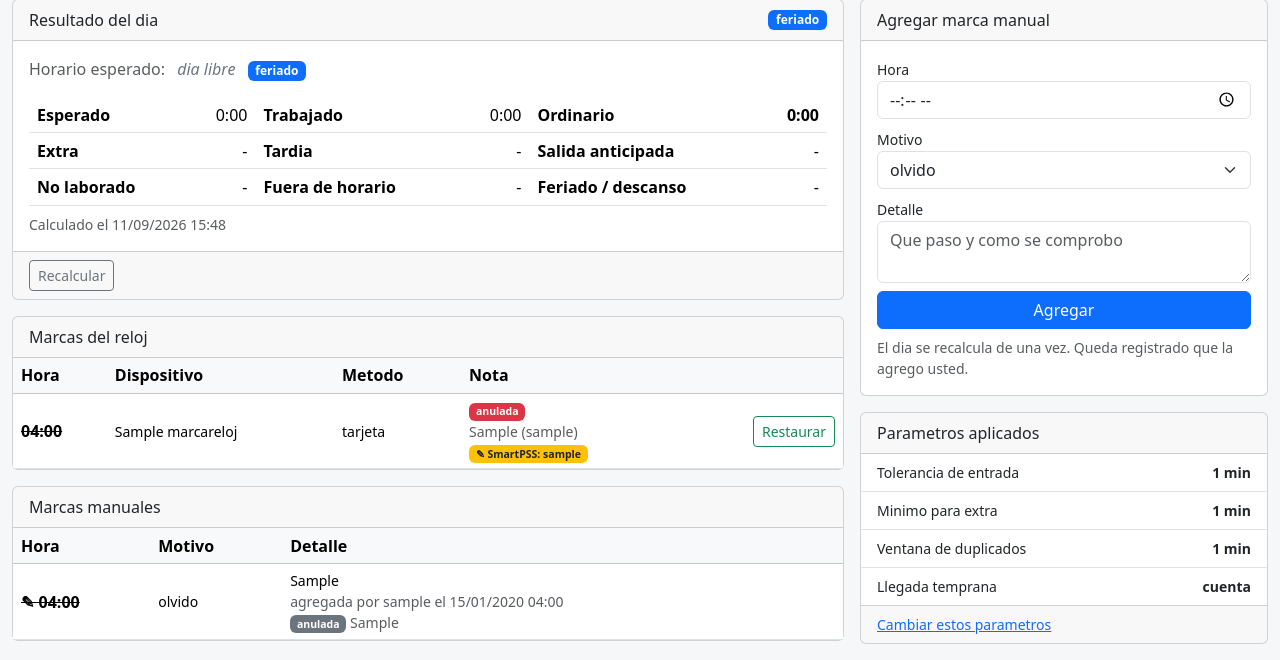
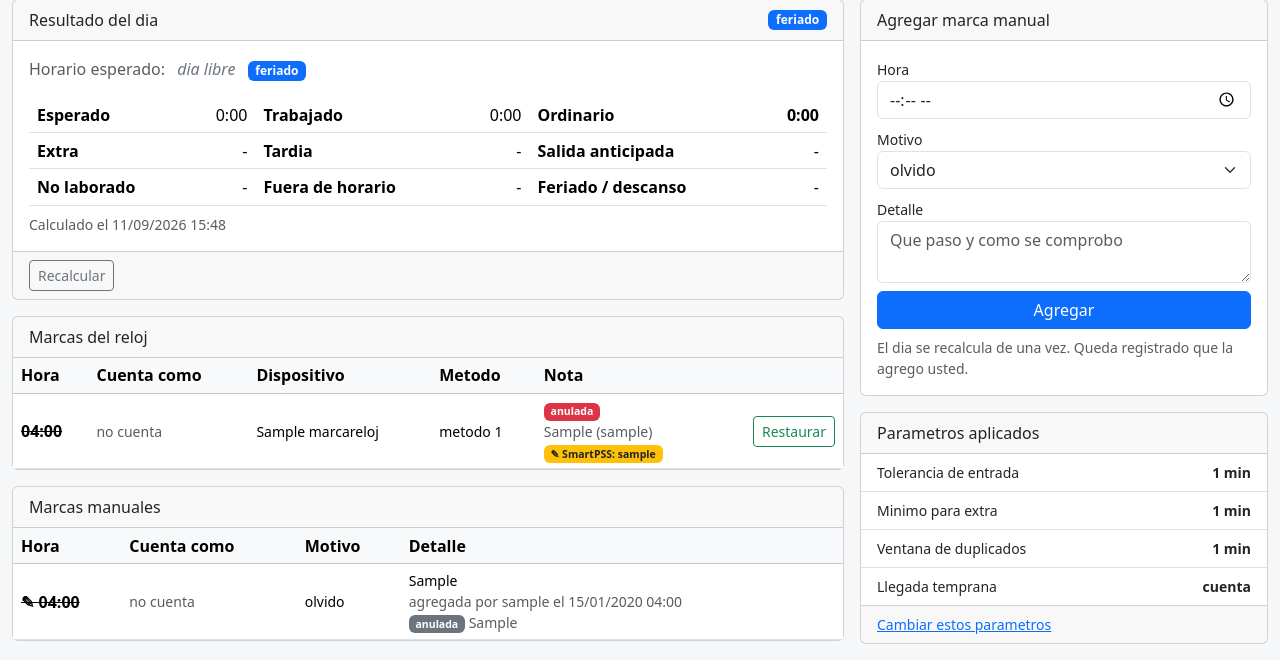
Before and after one commit to ITCRC1/MarcasReloj, a Django app: a page that uses servidor/templates/marcas/dia.html in a window 1280 px wide. Shown: the part 142-802 px from the top of the page. Run offline with Django 5.2, Linux system fonts and the light colour scheme; a user stored in the database is signed in; data comes from the database, SQL or seed files in the repository; tables that the repository leaves empty hold one stand-in row (values such as "Sample post"); some libraries are stand-ins or nearby versions.

Commit message:
Mostrar si cada marca cuenta como entrada o como salida
La primera marca real confirmo que AttendanceState llega siempre en 0: el
reloj no distingue entrada de salida. El motor ya las emparejaba por
posicion, pero la pantalla no lo mostraba, asi que no habia forma de ver
por que un dia salio inconsistente.

Ahora el resultado guarda el papel de cada marca y la pantalla del dia lo
muestra, con la entrada que quedo sin salida senalada en rojo.

Ademas, lo que el reloj escribe en DeviceIPAddress no es una IP sino el
numero de serie (BA00C34PAJ426F2), y los nombres que le puse a
AttendanceMethod eran adivinados. Se muestra el numero hasta confirmar
que significa cada uno.

```diff
--- a/servidor/apps/marcas/models.py
+++ b/servidor/apps/marcas/models.py
@@ -38,7 +38,12 @@ class MarcaReloj(models.Model):
     fecha_local = models.DateField("fecha local", db_index=True)
 
     method = models.IntegerField("metodo", default=0)
-    device_ip = models.CharField("IP del dispositivo", max_length=20, blank=True, default="")
+    device_ip = models.CharField(
+        "serie del dispositivo", max_length=20, blank=True, default="",
+        help_text="SmartPSS llama IP a esta columna, pero el reloj escribe su "
+                  "numero de serie (BA00C34PAJ426F2). Se conserva el nombre del "
+                  "campo porque es el de la tabla de SmartPSS.",
+    )
     device_name = models.CharField("dispositivo", max_length=50, blank=True)
     handler = models.CharField(
         "modificada en SmartPSS por", max_length=50, blank=True,
@@ -77,11 +82,15 @@ class MarcaReloj(models.Model):
     def hora_local(self):
         return a_local(self.fecha_hora)
 
+    # Que significa cada AttendanceMethod no viene en la tabla ni lo dice
+    # SmartPSS. El reloj del comedor manda 4. Mientras no este confirmado con
+    # el equipo, se muestra el numero tal cual en vez de inventarle un nombre:
+    # decir "clave" donde fue la cara seria peor que no decir nada.
+    METODOS: dict[int, str] = {}
+
     @property
     def metodo_legible(self) -> str:
-        return {
-            0: "desconocido", 1: "tarjeta", 2: "huella", 3: "rostro", 4: "clave",
-        }.get(self.method, str(self.method))
+        return self.METODOS.get(self.method, f"metodo {self.method}")
 
 
 class MarcaManual(models.Model):
--- a/servidor/apps/marcas/views.py
+++ b/servidor/apps/marcas/views.py
@@ -30,10 +30,27 @@ def dia(request, codigo: str, fecha: str):
         resultado = recalcular(empleado, dia_)
 
     ctx, parametros, horario = contexto_del_dia(empleado, dia_)
-    descartadas = {
-        m["id"] for m in (resultado.marcas_usadas if resultado else [])
-        if m.get("descartada_por_duplicado")
+    filas = resultado.marcas_usadas if resultado else []
+    descartadas = {m["id"] for m in filas if m.get("descartada_por_duplicado")}
+
+    # El reloj no distingue entrada de salida, asi que el papel de cada marca
+    # sale del calculo y se pega aqui para que la pantalla no lo adivine aparte.
+    papeles = {
+        (m["origen"], m["id"]): (m.get("papel", ""), m.get("sin_pareja", False))
+        for m in filas
+        if not m.get("descartada_por_duplicado")
     }
+
+    marcas_reloj = list(
+        MarcaReloj.objects.filter(empleado=empleado, fecha_local=dia_).order_by("fecha_hora")
+    )
+    marcas_manuales = list(
+        MarcaManual.objects.filter(empleado=empleado, fecha_local=dia_)
+        .select_related("creada_por").order_by("fecha_hora")
+    )
+    for origen, marcas in (("reloj", marcas_reloj), ("manual", marcas_manuales)):
+        for m in marcas:
+            m.papel, m.sin_pareja = papeles.get((origen, m.pk), ("", False))
 
     return render(
         request,
@@ -48,12 +65,8 @@ def dia(request, codigo: str, fecha: str):
             "bloques": ctx.bloques,
             "es_feriado": ctx.es_feriado,
             "parametros": parametros,
-            "marcas_reloj": MarcaReloj.objects.filter(
-                empleado=empleado, fecha_local=dia_
-            ).order_by("fecha_hora"),
-            "marcas_manuales": MarcaManual.objects.filter(
-                empleado=empleado, fecha_local=dia_
-            ).select_related("creada_por").order_by("fecha_hora"),
+            "marcas_reloj": marcas_reloj,
+            "marcas_manuales": marcas_manuales,
             "descartadas": descartadas,
             "form_manual": MarcaManualForm(),
             "form_motivo": MotivoForm(),
--- a/servidor/apps/motor/servicio.py
+++ b/servidor/apps/motor/servicio.py
@@ -75,14 +75,24 @@ def _snapshot_horario(ctx: calculo.ContextoDia) -> list[dict]:
 
 
 def _snapshot_marcas(resultado: calculo.ResultadoDia) -> list[dict]:
+    """Las marcas del dia, cada una con el papel que jugo en el calculo.
+
+    El reloj no dice si una marca es entrada o salida: AttendanceState llega
+    siempre en 0. El papel sale de la posicion, que es justo como las empareja
+    el motor: la primera es entrada, la segunda salida, y asi. Se guarda aqui
+    para que la pantalla muestre lo mismo que se calculo y no su propia cuenta.
+    """
     filas = [
         {
             "hora": a_local(m.hora).strftime("%H:%M"),
             "origen": m.origen,
             "id": m.ref_id,
             "descartada_por_duplicado": False,
+            "papel": "entrada" if i % 2 == 0 else "salida",
+            # Una entrada sin salida es lo que deja el dia inconsistente.
+            "sin_pareja": i % 2 == 0 and i == len(resultado.marcas_usadas) - 1,
         }
-        for m in resultado.marcas_usadas
+        for i, m in enumerate(resultado.marcas_usadas)
     ]
     filas += [
         {
@@ -90,6 +100,8 @@ def _snapshot_marcas(resultado: calculo.ResultadoDia) -> list[dict]:
             "origen": m.origen,
             "id": m.ref_id,
             "descartada_por_duplicado": True,
+            "papel": "",
+            "sin_pareja": False,
         }
         for m in resultado.marcas_descartadas
     ]
--- a/servidor/templates/marcas/crudas.html
+++ b/servidor/templates/marcas/crudas.html
@@ -44,7 +44,7 @@
             <a href="{% url 'marcas:dia' m.empleado.codigo_planilla m.fecha_local|date:'Y-m-d' %}">{{ m.empleado.nombre }}</a>
           {% else %}<span class="text-danger">sin asignar</span>{% endif %}
         </td>
-        <td class="small">{{ m.device_name }} {{ m.device_ip }}</td>
+        <td class="small" {% if m.device_ip %}title="Serie {{ m.device_ip }}"{% endif %}>{{ m.device_name|default:"-" }}</td>
         <td class="small">{{ m.metodo_legible }}</td>
         <td class="small">
           {% if m.anulada %}<span class="badge bg-danger">anulada</span>{% endif %}
--- a/servidor/templates/marcas/dia.html
+++ b/servidor/templates/marcas/dia.html
@@ -95,7 +95,7 @@
       <div class="table-responsive">
         <table class="table table-sm tabla-compacta mb-0">
           <thead class="table-light"><tr>
-            <th>Hora</th><th>Dispositivo</th><th>Metodo</th><th>Nota</th><th class="no-imprimir"></th>
+            <th>Hora</th><th>Cuenta como</th><th>Dispositivo</th><th>Metodo</th><th>Nota</th><th class="no-imprimir"></th>
           </tr></thead>
           <tbody>
           {% for m in marcas_reloj %}
@@ -103,7 +103,19 @@
               <td class="hora-marca {% if m.anulada %}marca-anulada{% elif m.pk in descartadas %}marca-duplicada{% endif %}">
                 {{ m.fecha_hora|hora }}
               </td>
-              <td class="small">{{ m.device_name|default:"-" }}</td>
+              <td class="small">
+                {% if m.papel == "entrada" %}
+                  <span class="badge bg-success-subtle text-success-emphasis">&darr; entrada</span>
+                {% elif m.papel == "salida" %}
+                  <span class="badge bg-primary-subtle text-primary-emphasis">&uarr; salida</span>
+                {% else %}
+                  <span class="text-muted">no cuenta</span>
+                {% endif %}
+                {% if m.sin_pareja %}
+                  <div class="text-danger fw-semibold">falta la salida</div>
+                {% endif %}
+              </td>
+              <td class="small" {% if m.device_ip %}title="Serie {{ m.device_ip }}"{% endif %}>{{ m.device_name|default:"-" }}</td>
               <td class="small">{{ m.metodo_legible }}</td>
               <td class="small">
                 {% if m.anulada %}
@@ -125,7 +137,7 @@
               </td>
             </tr>
             <tr class="collapse no-imprimir" id="anular{{ m.pk }}">
-              <td colspan="5" class="bg-light">
+              <td colspan="6" class="bg-light">
                 <form method="post" action="{% url 'marcas:marca_anular' m.pk %}" class="row g-2 align-items-end">
                   {% csrf_token %}
                   <div class="col-md-9">
@@ -137,7 +149,7 @@
               </td>
             </tr>
           {% empty %}
-            <tr><td colspan="5" class="text-muted">No hay marcas del reloj este dia.</td></tr>
+            <tr><td colspan="6" class="text-muted">No hay marcas del reloj este dia.</td></tr>
           {% endfor %}
           </tbody>
         </table>
@@ -149,12 +161,24 @@
       <div class="table-responsive">
         <table class="table table-sm tabla-compacta mb-0">
           <thead class="table-light"><tr>
-            <th>Hora</th><th>Motivo</th><th>Detalle</th><th class="no-imprimir"></th>
+            <th>Hora</th><th>Cuenta como</th><th>Motivo</th><th>Detalle</th><th class="no-imprimir"></th>
           </tr></thead>
           <tbody>
           {% for m in marcas_manuales %}
             <tr>
               <td class="hora-marca {% if m.anulada %}marca-anulada{% endif %}">✎ {{ m.fecha_hora|hora }}</td>
+              <td class="small">
+                {% if m.papel == "entrada" %}
+                  <span class="badge bg-success-subtle text-success-emphasis">&darr; entrada</span>
+                {% elif m.papel == "salida" %}
+                  <span class="badge bg-primary-subtle text-primary-emphasis">&uarr; salida</span>
+                {% else %}
+                  <span class="text-muted">no cuenta</span>
+                {% endif %}
+                {% if m.sin_pareja %}
+                  <div class="text-danger fw-semibold">falta la salida</div>
+                {% endif %}
+              </td>
               <td class="small">{{ m.get_motivo_display }}</td>
               <td class="small">
                 {{ m.detalle }}
@@ -174,7 +198,7 @@
             </tr>
             {% if not m.anulada %}
             <tr class="collapse no-imprimir" id="anularm{{ m.pk }}">
-              <td colspan="4" class="bg-light">
+              <td colspan="5" class="bg-light">
                 <form method="post" action="{% url 'marcas:manual_anular' m.pk %}" class="row g-2 align-items-end">
                   {% csrf_token %}
                   <div class="col-md-9">
@@ -187,7 +211,7 @@
             </tr>
             {% endif %}
           {% empty %}
-            <tr><td colspan="4" class="text-muted">No hay marcas manuales este dia.</td></tr>
+            <tr><td colspan="5" class="text-muted">No hay marcas manuales este dia.</td></tr>
           {% endfor %}
           </tbody>
         </table>
```
Also changed, not shown: servidor/tests/test_recalculo.py (+46 -0 lines), servidor/apps/marcas/migrations/0002_alter_marcareloj_device_ip.py (added).
